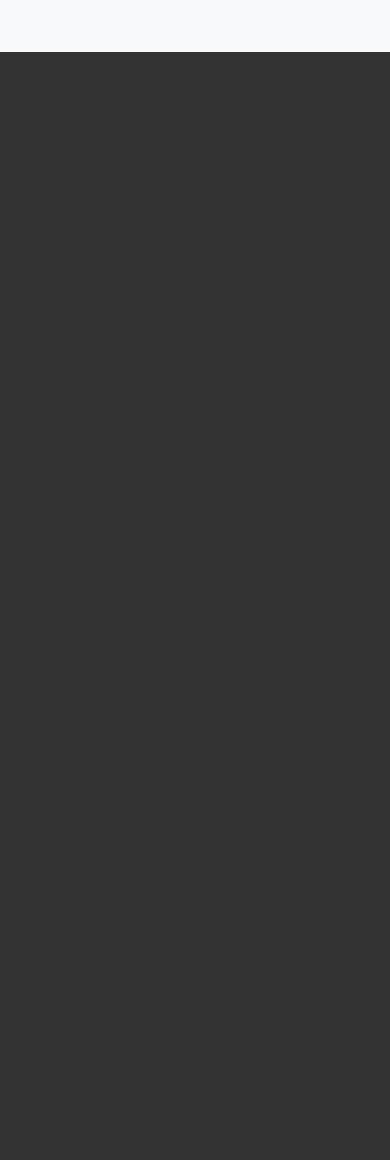
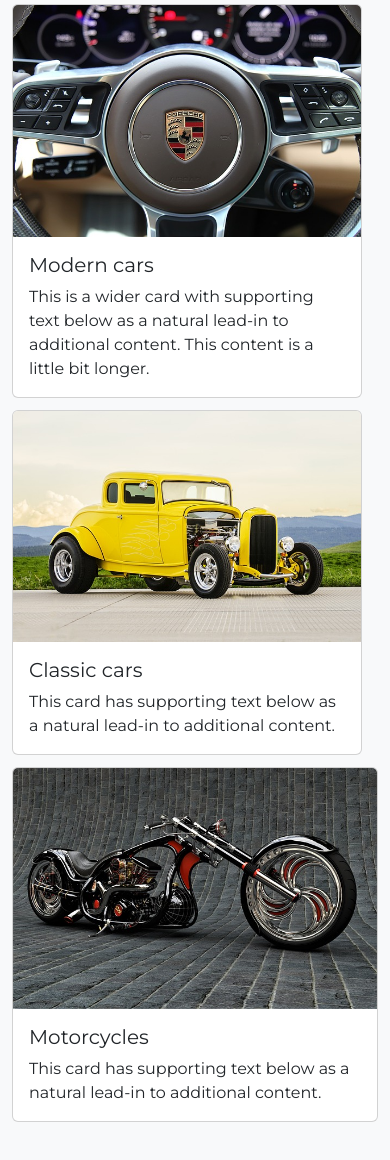
Before and after one commit to JuchKasia/my-study, a plain HTML site: page index.html in a window 390 px wide. Shown: the part 3222-4382 px from the top of the page. Before the commit the page ends 3274 px from the top, so only its background shows below. Drawn offline with nearby package versions, Linux system fonts and the light colour scheme; files that its build step writes are made by us from their sources.

Commit message:
feat: add cards to medium size of site

```diff
--- a/index.html
+++ b/index.html
@@ -169,6 +169,31 @@
           <div class="container">
             <h2 class="section-title">Portfolio</h2>
             <div class="underline"></div>
+            <div class="card-group d-lg-none">
+              <div class="card  me-3">
+                <img src="./assets/img/porsche-640.jpg" class="card-img-top" alt="portfolio-porsche">
+                <div class="card-body">
+                  <h5 class="card-title">Modern cars</h5>
+                  <p class="card-text">This is a wider card with supporting text below as a natural lead-in to additional content. This content is a little bit longer.</p>
+                </div>
+              </div>
+              <div class="card me-3">
+                <img src="./assets/img/classic-car-640.jpg" class="card-img-top" alt="portfolio-classic">
+                <div class="card-body">
+                  <h5 class="card-title">Classic cars</h5>
+                  <p class="card-text">This card has supporting text below as a natural lead-in to additional content.</p>
+                </div>
+              </div>
+              <div class="card">
+                <img src="./assets/img/wheel-640.jpg" class="card-img-top" alt="wheel">
+                <div class="card-body">
+                  <h5 class="card-title">Motorcycles</h5>
+                  <p class="card-text">This card has supporting text below as a natural lead-in to additional content.</p>
+                </div>
+              </div>
+            </div>
+
+
             <div id="carouselExampleCaptions" class="carousel slide d-none d-lg-block">
               <div class="carousel-indicators">
                 <button type="button" data-bs-target="#carouselExampleCaptions" data-bs-slide-to="0" class="active" aria-current="true" aria-label="Slide 1"></button>
@@ -191,7 +216,7 @@
                   </div>
                 </div>
                 <div class="carousel-item">
-                  <img src="./assets/img/wheel-1280.jpg" class="d-block w-100" alt="turkey-car">
+                  <img src="./assets/img/wheel-1280.jpg" class="d-block w-100" alt="wheel">
                   <div class="carousel-caption d-none d-md-block">
                     <h5>Motorcycles</h5>
                     <p>Some representative placeholder content for the third slide.</p>
```
